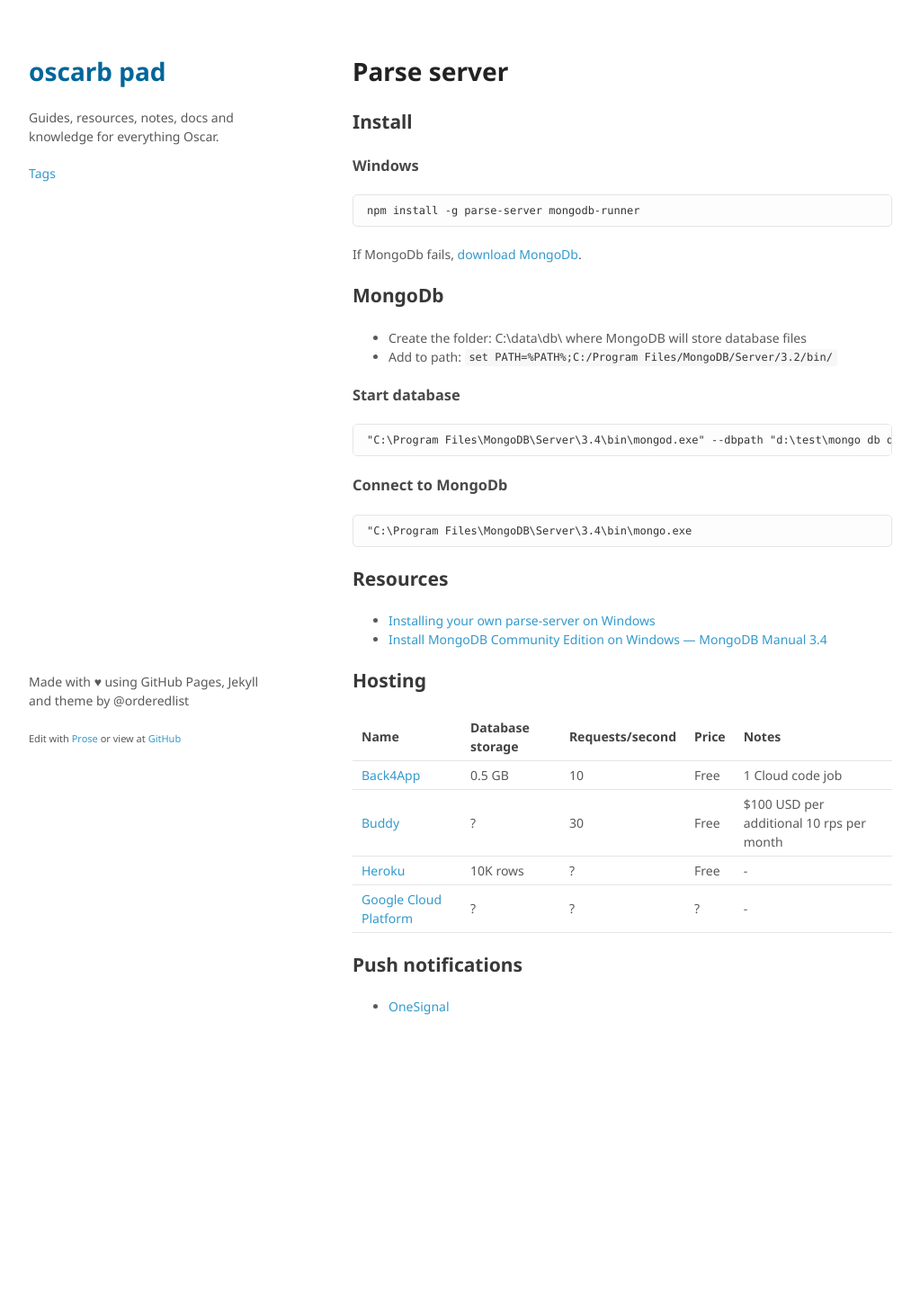
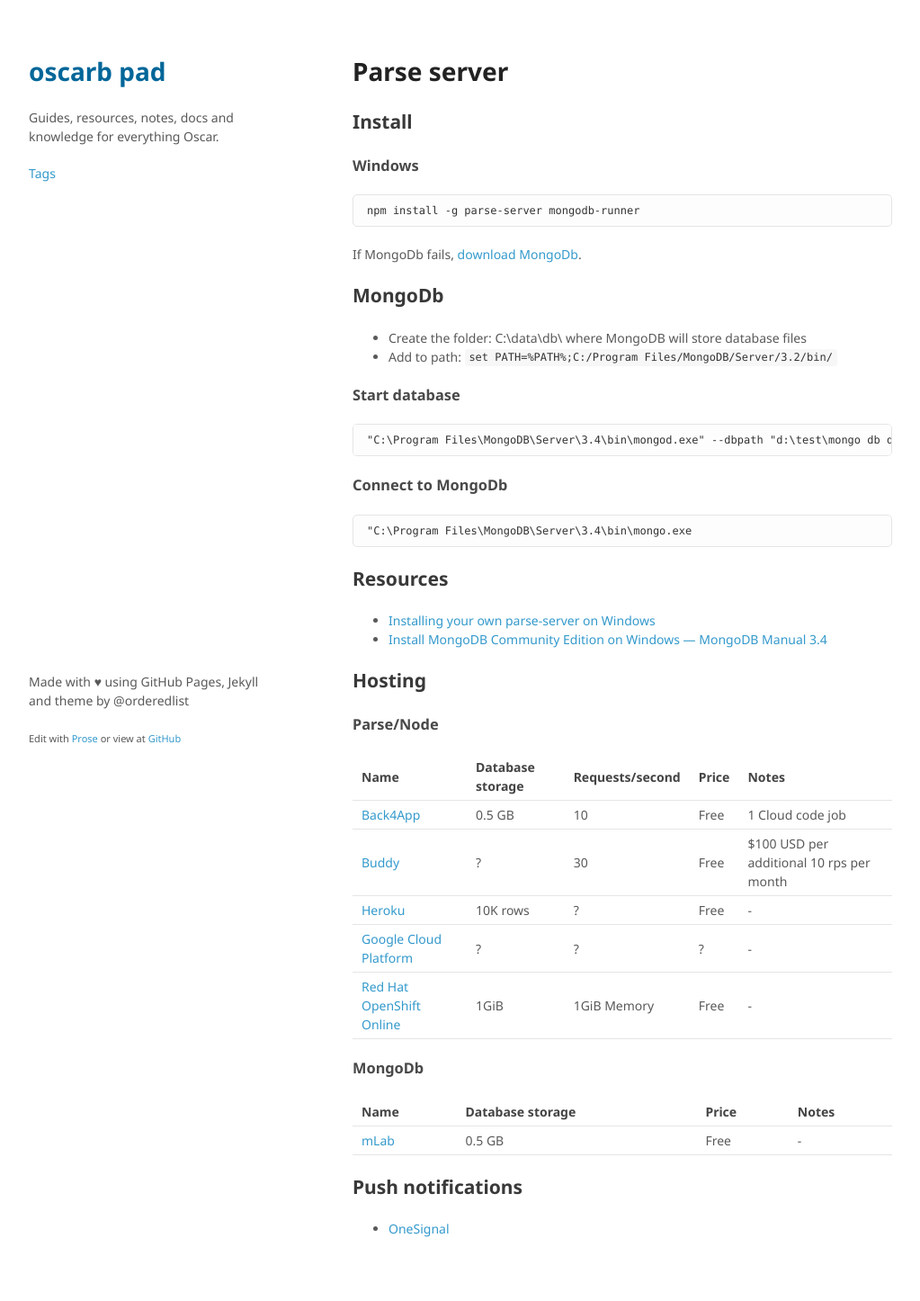
Before and after one commit to oscarb/pad, a Jekyll site: the page built from _docs/parse-server.md, in a window 1280 px wide. Shown: the whole page at 90% size, without its empty margins (128-1151 px from the left). Built offline with Jekyll 4.4.1, drawn with Linux system fonts in a browser that asks for light colours; some web fonts are replaced; before the commit the page ends 1199 px from its top, so only the background shows below that.

Commit message:
Update parse-server.md

```diff
--- a/_docs/parse-server.md
+++ b/_docs/parse-server.md
@@ -35,12 +35,22 @@ If MongoDb fails, [download MongoDb](https://www.mongodb.com/download-center#pro
 
 ## Hosting
 
+### Parse/Node
+
 Name | Database storage | Requests/second | Price   | Notes
 -----|------------------|-----------------|---------|-----------
 [Back4App](https://www.back4app.com/) | 0.5 GB | 10 | Free | 1 Cloud code job
 [Buddy](https://buddy.com/) | ? | 30 | Free | $100 USD per additional 10 rps per month
 [Heroku](https://www.heroku.com/) | 10K rows | ? | Free | -
 [Google Cloud Platform](https://cloud.google.com/) | ? | ? | ? | -
+[Red Hat OpenShift Online](https://www.openshift.com/pricing/index.html) | 1GiB | 1GiB Memory  | Free | -
+
+### MongoDb
+
+Name | Database storage | Price   | Notes
+-----|------------------|---------|---------
+[mLab](https://mlab.com/) | 0.5 GB | Free | -
+
 
 ## Push notifications
 
```
